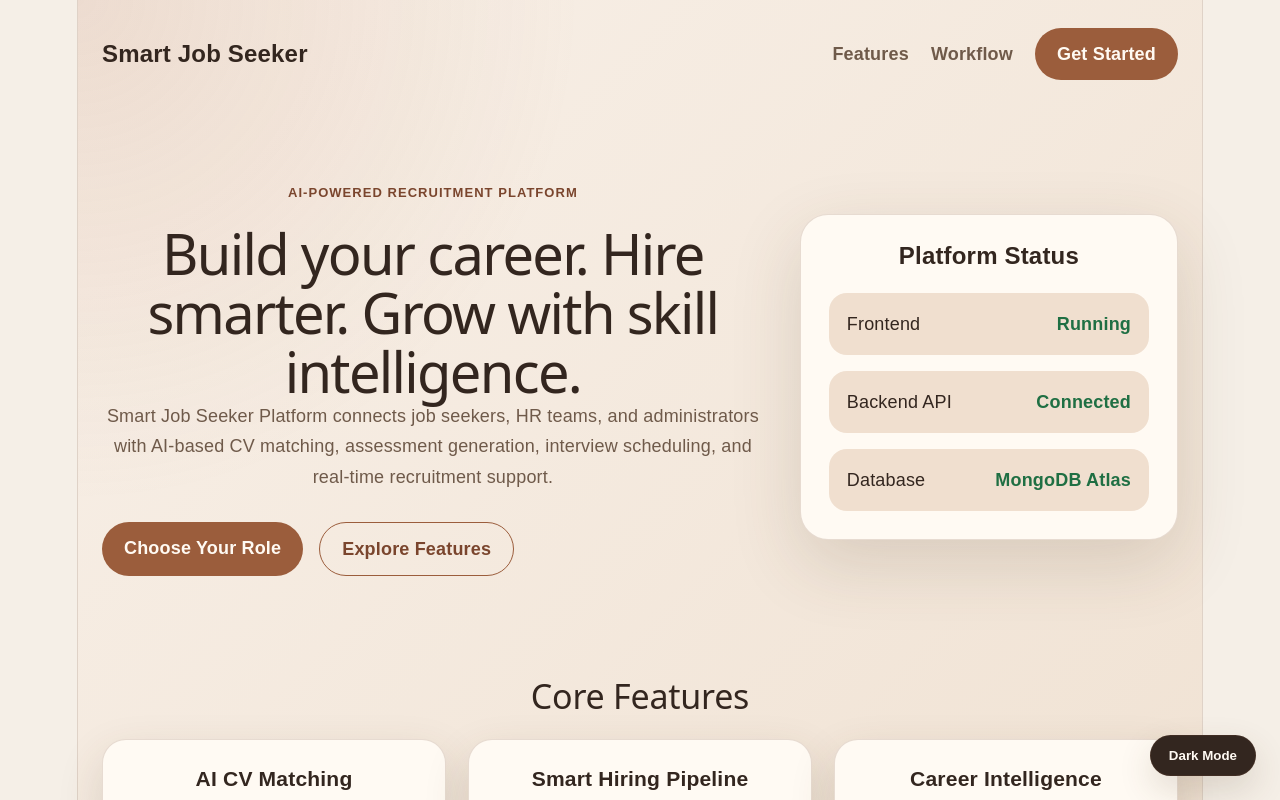
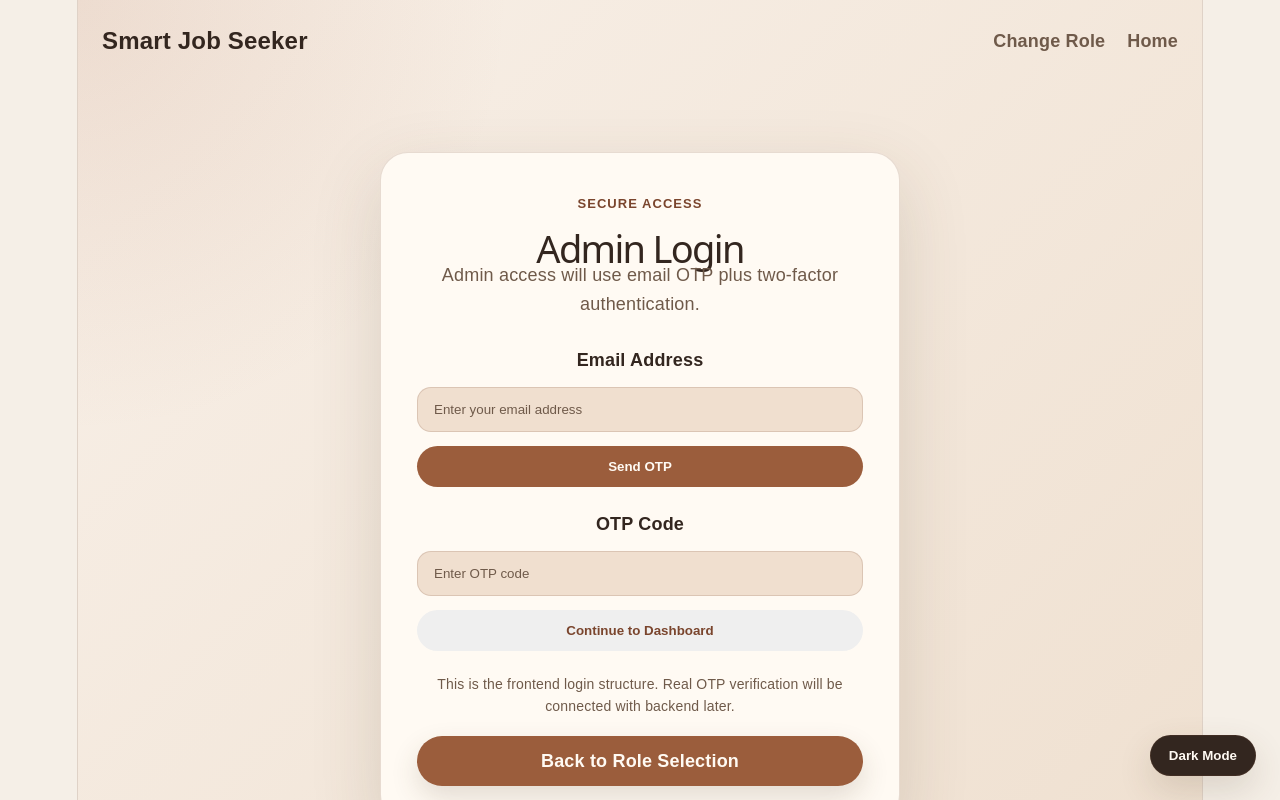
Before and after one commit to AnikARD-ACH/smart-job-seeker-platform, a React (Vite) app in the folder client/: page /login/admin in a window 1280 px wide. Before the commit this address led to /. Shown: the top 800 px of the page. Built offline with nearby package versions, Linux system fonts and the light colour scheme.

Commit message:
Add role-based login pages

```diff
--- a/client/src/App.css
+++ b/client/src/App.css
@@ -401,3 +401,109 @@ a {
     padding: 44px 24px;
   }
 }
+
+.login-section {
+  max-width: 1180px;
+  margin: 0 auto;
+  padding: 70px 24px;
+  display: flex;
+  justify-content: center;
+}
+
+.login-card {
+  width: 520px;
+  background: var(--bg-card);
+  border: 1px solid var(--border);
+  border-radius: 28px;
+  padding: 36px;
+  box-shadow: 0 24px 70px var(--shadow);
+}
+
+.login-card h1 {
+  margin: 0;
+  color: var(--text-main);
+  font-size: 38px;
+}
+
+.login-card p {
+  color: var(--text-muted);
+  line-height: 1.6;
+}
+
+.login-form {
+  margin-top: 28px;
+  display: grid;
+  gap: 14px;
+}
+
+.login-form label {
+  color: var(--text-main);
+  font-weight: 800;
+}
+
+.login-form input {
+  width: 100%;
+  padding: 14px 16px;
+  border: 1px solid var(--border);
+  border-radius: 14px;
+  background: var(--bg-soft);
+  color: var(--text-main);
+  outline: none;
+}
+
+.login-form input::placeholder {
+  color: var(--text-muted);
+}
+
+.full-width {
+  width: 100%;
+  text-align: center;
+  border: none;
+  cursor: pointer;
+}
+
+.otp-box {
+  margin-top: 10px;
+  display: grid;
+  gap: 14px;
+}
+
+.login-note {
+  margin-top: 22px;
+  font-size: 14px;
+  color: var(--text-muted);
+}
+
+.login-back-button {
+  position: fixed;
+  right: 24px;
+  bottom: 82px;
+  z-index: 55;
+  border-radius: 999px;
+  padding: 12px 18px;
+  background: var(--accent);
+  color: #fffaf3;
+  font-weight: 800;
+  box-shadow: 0 14px 34px var(--shadow);
+}
+
+.login-back-button:hover {
+  background: var(--accent-dark);
+}
+
+.login-card-back-button {
+  display: block;
+  margin-top: 18px;
+  width: 100%;
+  text-align: center;
+  border-radius: 999px;
+  padding: 12px 18px;
+  background: var(--accent);
+  color: #fffaf3;
+  font-weight: 800;
+  box-shadow: 0 12px 28px var(--shadow);
+}
+
+.login-card-back-button:hover {
+  background: var(--accent-dark);
+}
--- a/client/src/App.jsx
+++ b/client/src/App.jsx
@@ -2,6 +2,7 @@ import { useEffect, useState } from "react";
 import { Navigate, Route, Routes } from "react-router-dom";
 import LandingPage from "./pages/LandingPage";
 import RoleSelectionPage from "./pages/RoleSelectionPage";
+import LoginPage from "./pages/LoginPage";
 import JobSeekerDashboard from "./pages/JobSeekerDashboard";
 import HRDashboard from "./pages/HRDashboard";
 import AdminDashboard from "./pages/AdminDashboard";
@@ -30,6 +31,7 @@ function App() {
       <Routes>
         <Route path="/" element={<LandingPage />} />
         <Route path="/select-role" element={<RoleSelectionPage />} />
+        <Route path="/login/:role" element={<LoginPage />} />
         <Route path="/job-seeker/dashboard" element={<JobSeekerDashboard />} />
         <Route path="/hr/dashboard" element={<HRDashboard />} />
         <Route path="/admin/dashboard" element={<AdminDashboard />} />
--- /dev/null
+++ b/client/src/pages/LoginPage.jsx
@@ -0,0 +1,78 @@
+import { Link, useNavigate, useParams } from "react-router-dom";
+
+const roleInfo = {
+  "job-seeker": {
+    title: "Job Seeker Login",
+    description: "Use email OTP to access your career workspace.",
+    dashboard: "/job-seeker/dashboard",
+  },
+  hr: {
+    title: "HR / Recruiter Login",
+    description: "HR access requires company approval before full dashboard access.",
+    dashboard: "/hr/dashboard",
+  },
+  admin: {
+    title: "Admin Login",
+    description: "Admin access will use email OTP plus two-factor authentication.",
+    dashboard: "/admin/dashboard",
+  },
+};
+
+function LoginPage() {
+  const { role } = useParams();
+  const navigate = useNavigate();
+
+  const currentRole = roleInfo[role] || roleInfo["job-seeker"];
+
+  return (
+    <main className="page">
+      <nav className="navbar">
+        <Link to="/" className="brand">Smart Job Seeker</Link>
+        <div className="nav-links">
+          <Link to="/select-role">Change Role</Link>
+          <Link to="/">Home</Link>
+        </div>
+      </nav>
+
+      <section className="login-section">
+        <div className="login-card">
+          <span className="eyebrow">Secure Access</span>
+          <h1>{currentRole.title}</h1>
+          <p>{currentRole.description}</p>
+
+          <form className="login-form">
+            <label>Email Address</label>
+            <input type="email" placeholder="Enter your email address" />
+
+            <button type="button" className="primary-button full-width">
+              Send OTP
+            </button>
+
+            <div className="otp-box">
+              <label>OTP Code</label>
+              <input type="text" placeholder="Enter OTP code" />
+            </div>
+
+            <button
+              type="button"
+              className="secondary-button full-width"
+              onClick={() => navigate(currentRole.dashboard)}
+            >
+              Continue to Dashboard
+            </button>
+          </form>
+
+          <p className="login-note">
+            This is the frontend login structure. Real OTP verification will be connected with backend later.
+          </p>
+
+          <Link to="/select-role" className="login-card-back-button">
+            Back to Role Selection
+          </Link>
+        </div>
+      </section>
+    </main>
+  );
+}
+
+export default LoginPage;
--- a/client/src/pages/RoleSelectionPage.jsx
+++ b/client/src/pages/RoleSelectionPage.jsx
@@ -5,17 +5,17 @@ function RoleSelectionPage() {
     {
       title: "Job Seeker",
       description: "Create profile, upload CV, apply for jobs, and receive AI career guidance.",
-      path: "/job-seeker/dashboard",
+      path: "/login/job-seeker",
     },
     {
       title: "HR / Recruiter",
       description: "Post jobs, review applicants, shortlist candidates, and schedule interviews.",
-      path: "/hr/dashboard",
+      path: "/login/hr",
     },
     {
       title: "Admin",
       description: "Manage users, approve HR accounts, monitor jobs, and control platform access.",
-      path: "/admin/dashboard",
+      path: "/login/admin",
     },
   ];
 
```
